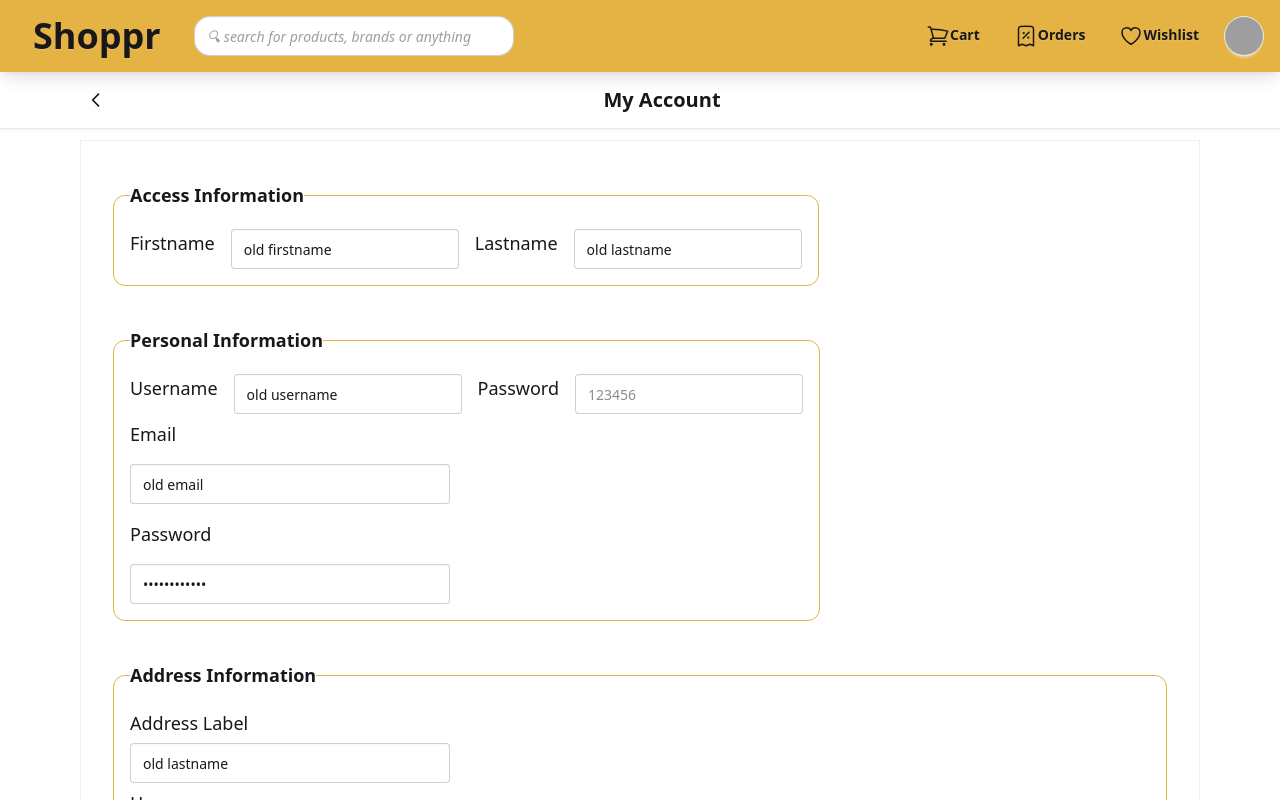
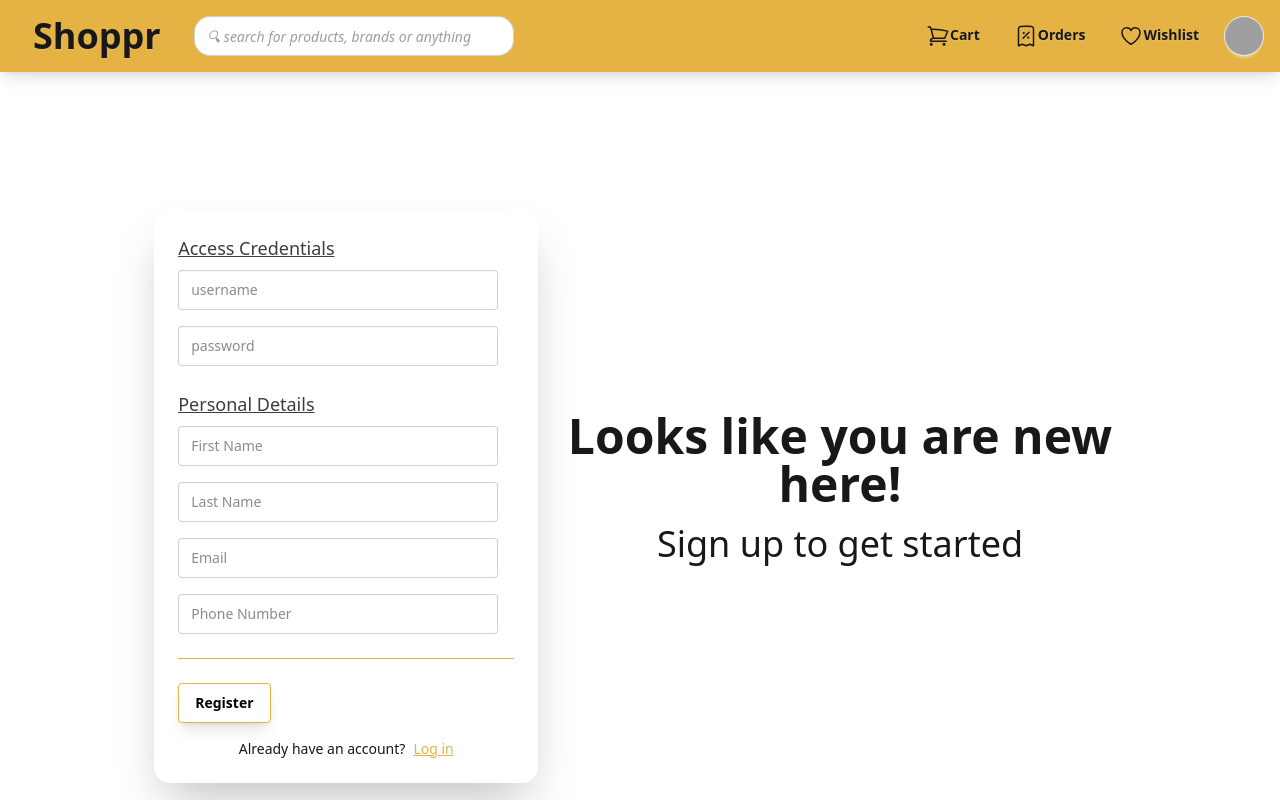
Before and after one commit to abythomas300/shoppr, a React (Vite) app in the folder client/: page /signup in a window 1280 px wide. Shown: the top 800 px of the page. Built offline with nearby package versions, Linux system fonts and the light colour scheme; grey boxes are pictures that could not be loaded.

Commit message:
fix(react route): add SignupPage component to /signup route

```diff
--- a/client/src/app.jsx
+++ b/client/src/app.jsx
@@ -61,7 +61,7 @@ import {Routes, Route} from 'react-router-dom'
             <Routes>
                 <Route path='/' element={<Homepage />}></Route>
                 <Route path='/login' element={<LoginPage />}></Route>
-                <Route path='/signup' element={<UserProfile />}></Route>
+                <Route path='/signup' element={<SignupPage />}></Route>
                 <Route path='/cart' element={<CartPage />}></Route>
                 <Route path='/orders' element={<OrderPage orders={sampleOrders}/>}></Route>
                 <Route path='/wishlist' element={<WishlistPage />}></Route>
```
